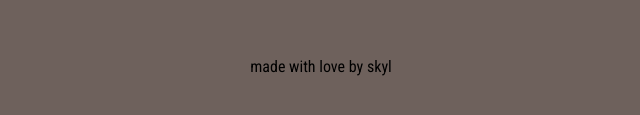
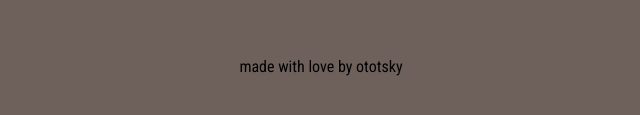
Before and after one commit to Ototsky/the-odin-calculator, a plain HTML site: page index.html in a window 1280 px wide. Shown: the part 609-724 px from the top of the page, 319-959 px from the left. Drawn offline with Linux system fonts and the light colour scheme.

Commit message:
rechanging the username

```diff
--- a/index.html
+++ b/index.html
@@ -35,7 +35,7 @@
       </div>
     </div>
     <footer>
-      <p>made with love by skyl</p>
+      <p>made with love by ototsky</p>
     </footer>
     <script src="main.js"></script>
   </body>
```
